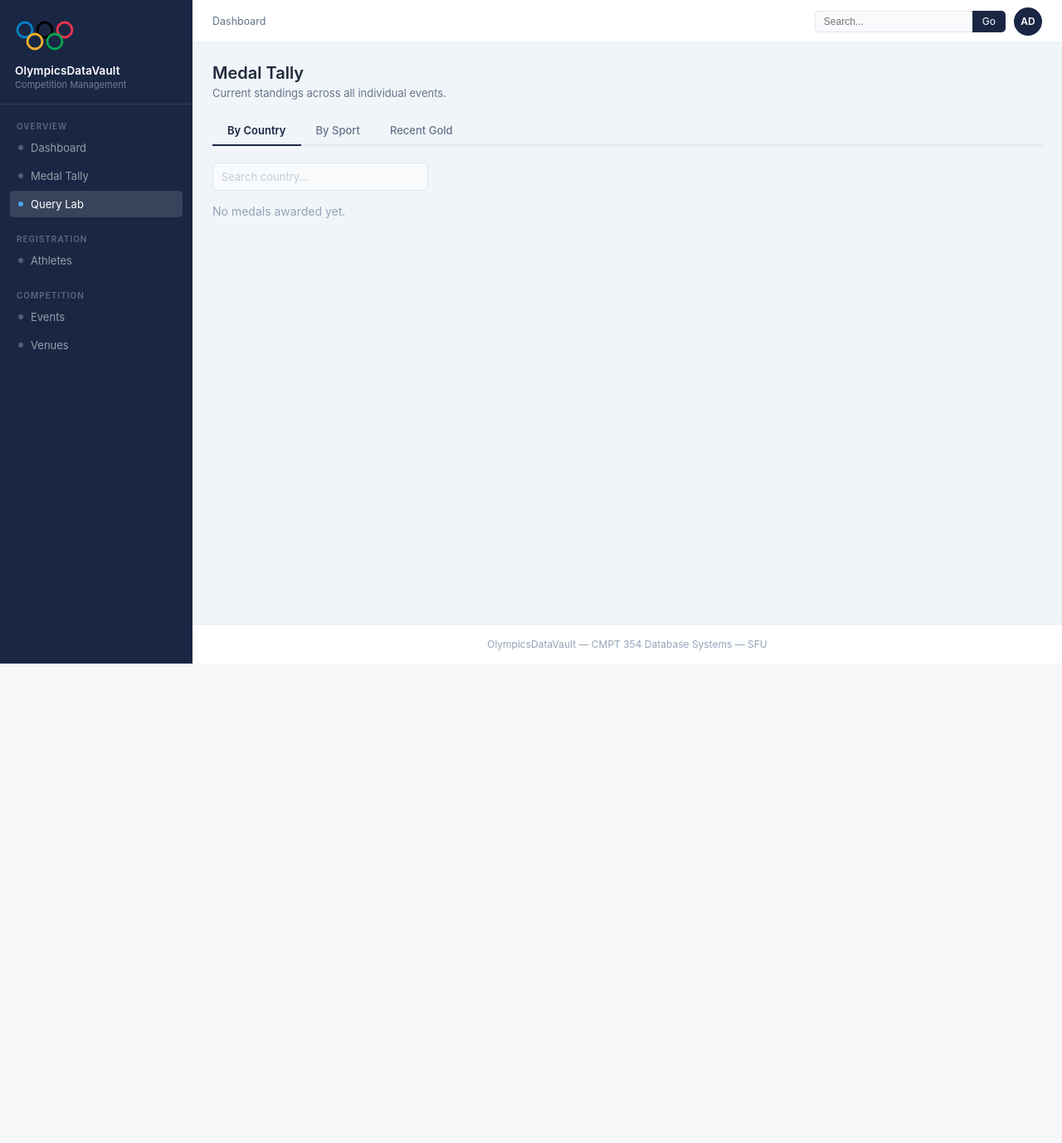
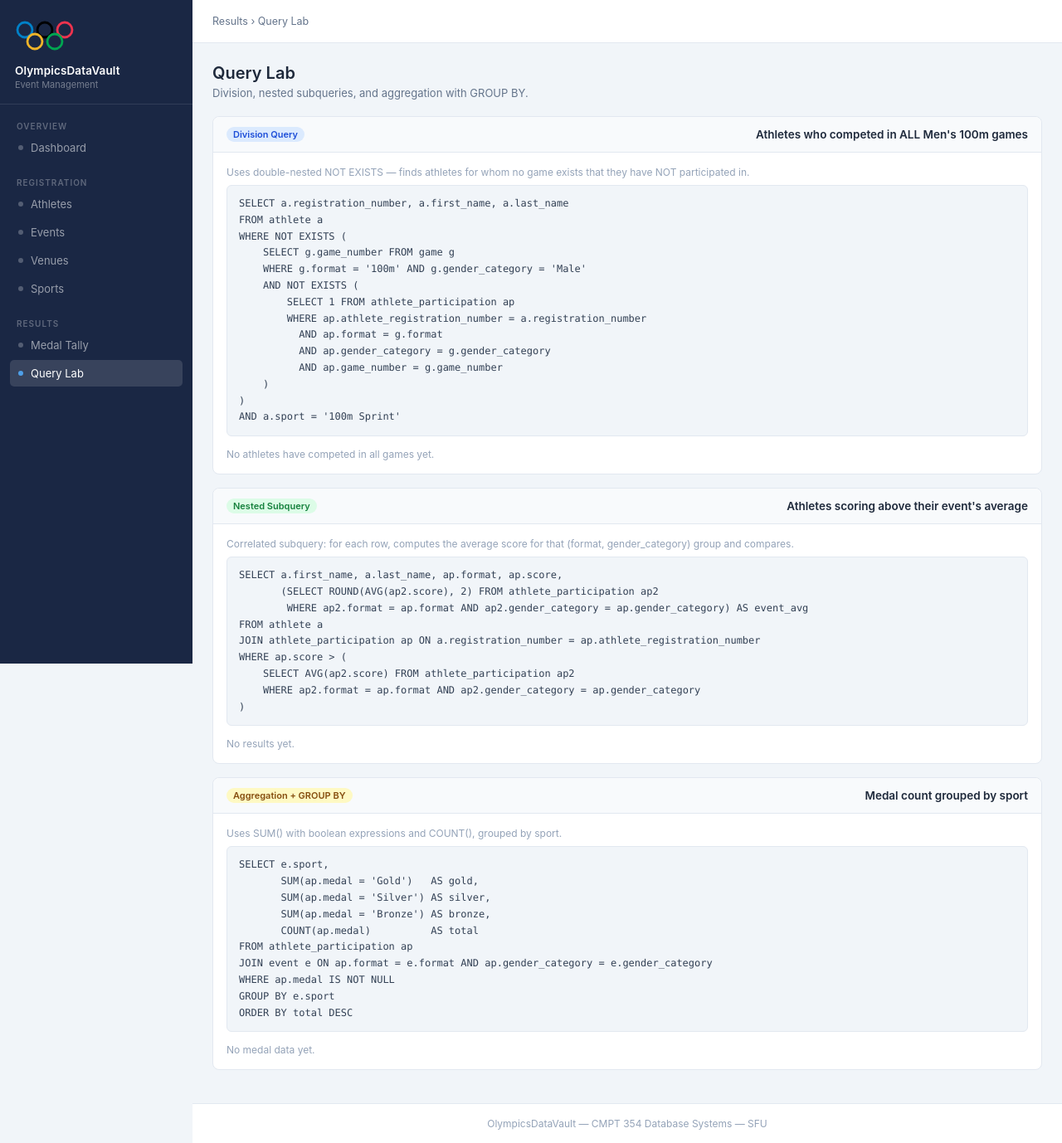
Before and after one commit to DakshArora07/OlympicsDataVault, a Flask app: page /queries in a window 1280 px wide. Shown: the whole page at 83% size. Before the commit the page ends 800 px from the top, so only its background shows below. Run offline with Flask 3, Linux system fonts and the light colour scheme.

Commit message:
Edited html files

```diff
--- a/templates/index.html
+++ b/templates/index.html
@@ -2,8 +2,7 @@
 {% block title %}Dashboard{% endblock %}
 
 {% block content %}
-<div class="page-title">OlympicsDataVault </div>
-<div class="page-subtitle">Athlete registry, event management and medal tracking for the Olympic Games.</div>
+<div class="page-title">OlympicsDataVault</div>
 
 
 <div class="stat-row">
--- a/templates/layout.html
+++ b/templates/layout.html
@@ -10,7 +10,6 @@
 
 <div class="app-shell">
 
-
     <aside class="sidebar">
 
         <div class="sb-logo">
@@ -22,16 +21,41 @@
                 <circle cx="48" cy="30" r="9" stroke="#00A651" stroke-width="2.8" fill="none"/>
             </svg>
             <div class="sb-name">OlympicsDataVault</div>
-            <div class="sb-sub">Competition Management</div>
+            <div class="sb-sub">Event Management</div>
         </div>
 
         <nav class="sb-nav">
+
             <div class="sb-section">
                 <div class="sb-section-label">Overview</div>
                 <a class="sb-link {% if request.endpoint == 'index' %}active{% endif %}"
                    href="{{ url_for('index') }}">
                     <span class="sb-dot"></span>Dashboard
                 </a>
+            </div>
+
+            <div class="sb-section">
+                <div class="sb-section-label">Registration</div>
+                <a class="sb-link {% if 'athlete' in (request.endpoint or '') %}active{% endif %}"
+                   href="{{ url_for('athletes') }}">
+                    <span class="sb-dot"></span>Athletes
+                </a>
+                <a class="sb-link {% if 'event' in (request.endpoint or '') %}active{% endif %}"
+                   href="{{ url_for('events') }}">
+                    <span class="sb-dot"></span>Events
+                </a>
+                <a class="sb-link {% if request.endpoint == 'venues' %}active{% endif %}"
+                   href="{{ url_for('venues') }}">
+                    <span class="sb-dot"></span>Venues
+                </a>
+                <a class="sb-link {% if request.endpoint == 'sports' %}active{% endif %}"
+                   href="{{ url_for('sports') }}">
+                    <span class="sb-dot"></span>Sports
+                </a>
+            </div>
+
+            <div class="sb-section">
+                <div class="sb-section-label">Results</div>
                 <a class="sb-link {% if request.endpoint == 'medals' %}active{% endif %}"
                    href="{{ url_for('medals') }}">
                     <span class="sb-dot"></span>Medal Tally
@@ -42,43 +66,15 @@
                 </a>
             </div>
 
-            <div class="sb-section">
-                <div class="sb-section-label">Registration</div>
-                <a class="sb-link {% if 'athlete' in (request.endpoint or '') %}active{% endif %}"
-                   href="{{ url_for('athletes') }}">
-                    <span class="sb-dot"></span>Athletes
-                </a>
-            </div>
-
-            <div class="sb-section">
-                <div class="sb-section-label">Competition</div>
-                <a class="sb-link {% if 'event' in (request.endpoint or '') %}active{% endif %}"
-                   href="{{ url_for('events') }}">
-                    <span class="sb-dot"></span>Events
-                </a>
-                <a class="sb-link {% if request.endpoint == 'venues' %}active{% endif %}"
-                   href="{{ url_for('venues') }}">
-                    <span class="sb-dot"></span>Venues
-                </a>
-            </div>
         </nav>
 
     </aside>
-
 
     <div class="main-area">
 
         <div class="topbar">
             <div class="breadcrumb">
                 {% block breadcrumb %}Dashboard{% endblock %}
-            </div>
-            <div class="topbar-right">
-                <form class="topbar-search" action="{{ url_for('search') }}" method="GET">
-                    <input type="search" name="q" placeholder="Search..."
-                           value="{{ request.args.get('q', '') }}">
-                    <button type="submit">Go</button>
-                </form>
-                <div class="avatar">AD</div>
             </div>
         </div>
 
--- a/templates/medals.html
+++ b/templates/medals.html
@@ -1,5 +1,6 @@
 {% extends "layout.html" %}
 {% block title %}Medal Tally{% endblock %}
+{% block breadcrumb %}Results &rsaquo; Medal Tally{% endblock %}
 
 {% block content %}
 <div class="page-title">Medal Tally</div>
@@ -11,7 +12,6 @@
         <button class="tab-btn" data-tab="sports">By Sport</button>
         <button class="tab-btn" data-tab="recent">Recent Gold</button>
     </div>
-
 
     <div data-panel="countries">
         <div class="mb-16">
@@ -58,7 +58,6 @@
         <p class="text-muted">No medals awarded yet.</p>
         {% endif %}
     </div>
-
 
     <div data-panel="sports" style="display:none;">
         {% if sport_medals %}
--- a/templates/queries.html
+++ b/templates/queries.html
@@ -1,68 +1,117 @@
 {% extends "layout.html" %}
-{% block title %}Medal Tally{% endblock %}
+{% block title %}Query Lab{% endblock %}
+{% block breadcrumb %}Results &rsaquo; Query Lab{% endblock %}
 
 {% block content %}
-<div class="page-title">Medal Tally</div>
-<div class="page-subtitle">Current standings across all individual events.</div>
+<div class="page-title">Query Lab</div>
+<div class="page-subtitle">Division, nested subqueries, and aggregation with GROUP BY.</div>
 
-<div data-tabs>
-    <div class="tab-bar">
-        <button class="tab-btn active" data-tab="countries">By Country</button>
-        <button class="tab-btn" data-tab="sports">By Sport</button>
-        <button class="tab-btn" data-tab="recent">Recent Gold</button>
+<!-- Q1: Division -->
+<div class="card mb-16">
+    <div class="card-header">
+        <span class="badge badge-blue">Division Query</span>
+        &nbsp; Athletes who competed in ALL Men's 100m games
     </div>
-
-
-    <div data-panel="countries">
-        <div class="mb-16">
-            <input type="search" id="liveSearch" class="form-control"
-                   placeholder="Search country..." style="max-width:260px;">
-        </div>
-        {% if individual_tally %}
-        <div class="card">
+    <div class="card-body">
+        <p class="text-muted text-small mb-8">
+            Uses double-nested NOT EXISTS — finds athletes for whom no game exists that they have NOT participated in.
+        </p>
+        <div class="sql-code">SELECT a.registration_number, a.first_name, a.last_name
+FROM athlete a
+WHERE NOT EXISTS (
+    SELECT g.game_number FROM game g
+    WHERE g.format = '100m' AND g.gender_category = 'Male'
+    AND NOT EXISTS (
+        SELECT 1 FROM athlete_participation ap
+        WHERE ap.athlete_registration_number = a.registration_number
+          AND ap.format = g.format
+          AND ap.gender_category = g.gender_category
+          AND ap.game_number = g.game_number
+    )
+)
+AND a.sport = '100m Sprint'</div>
+        {% if division_result %}
         <table>
-                <thead>
+            <thead><tr><th>#</th><th>Name</th><th>Country</th></tr></thead>
+            <tbody>
+                {% for r in division_result %}
                 <tr>
-                        <th>#</th>
-                        <th>Country</th>
-                        <th>Continent</th>
-                        <th>&#127948; Gold</th>
-                        <th>&#127949; Silver</th>
-                        <th>&#127950; Bronze</th>
-                        <th>Total</th>
-                    </tr>
-                </thead>
-                <tbody>
-                    {% for row in individual_tally %}
-                    <tr data-searchable>
-                        <td class="text-muted text-small">{{ loop.index }}</td>
-                        <td>
-                            {% if row.flag %}
-                            <img src="{{ row.flag }}" alt="" width="22" height="15"
-                                 style="vertical-align:middle;margin-right:6px;border-radius:2px;"
-                                 onerror="this.style.display='none'">
-                            {% endif %}
-                            <strong>{{ row.country }}</strong>
-                        </td>
-                        <td class="text-small text-muted">{{ row.continent }}</td>
-                        <td class="gold-text">{{ row.gold or 0 }}</td>
-                        <td class="silver-text">{{ row.silver or 0 }}</td>
-                        <td class="bronze-text">{{ row.bronze or 0 }}</td>
-                        <td><strong>{{ row.total or 0 }}</strong></td>
+                    <td>{{ loop.index }}</td>
+                    <td><strong>{{ r.first_name }} {{ r.last_name }}</strong></td>
+                    <td>{{ r.country }}</td>
                 </tr>
                 {% endfor %}
             </tbody>
         </table>
-        </div>
         {% else %}
-        <p class="text-muted">No medals awarded yet.</p>
+        <p class="text-muted text-small">No athletes have competed in all games yet.</p>
         {% endif %}
     </div>
+</div>
 
+<!-- Q2: Nested subquery -->
+<div class="card mb-16">
+    <div class="card-header">
+        <span class="badge badge-green">Nested Subquery</span>
+        &nbsp; Athletes scoring above their event's average
+    </div>
+    <div class="card-body">
+        <p class="text-muted text-small mb-8">
+            Correlated subquery: for each row, computes the average score for that (format, gender_category) group and compares.
+        </p>
+        <div class="sql-code">SELECT a.first_name, a.last_name, ap.format, ap.score,
+       (SELECT ROUND(AVG(ap2.score), 2) FROM athlete_participation ap2
+        WHERE ap2.format = ap.format AND ap2.gender_category = ap.gender_category) AS event_avg
+FROM athlete a
+JOIN athlete_participation ap ON a.registration_number = ap.athlete_registration_number
+WHERE ap.score > (
+    SELECT AVG(ap2.score) FROM athlete_participation ap2
+    WHERE ap2.format = ap.format AND ap2.gender_category = ap.gender_category
+)</div>
+        {% if above_avg %}
+        <table>
+            <thead>
+                <tr><th>Athlete</th><th>Event</th><th>Score</th><th>Event Avg</th><th>Above Avg By</th></tr>
+            </thead>
+            <tbody>
+                {% for r in above_avg %}
+                <tr>
+                    <td><strong>{{ r.first_name }} {{ r.last_name }}</strong></td>
+                    <td>{{ r.format }} &middot; {{ r.gender_category }}</td>
+                    <td class="gold-text"><strong>{{ "%.2f"|format(r.score) }}</strong></td>
+                    <td class="text-muted">{{ r.event_avg }}</td>
+                    <td style="color:green;">+{{ "%.2f"|format(r.score - r.event_avg) }}</td>
+                </tr>
+                {% endfor %}
+            </tbody>
+        </table>
+        {% else %}
+        <p class="text-muted text-small">No results yet.</p>
+        {% endif %}
+    </div>
+</div>
 
-    <div data-panel="sports" style="display:none;">
-        {% if sport_medals %}
-        <div class="card">
+<!-- Q3: Aggregation + GROUP BY -->
+<div class="card mb-16">
+    <div class="card-header">
+        <span class="badge badge-gold">Aggregation + GROUP BY</span>
+        &nbsp; Medal count grouped by sport
+    </div>
+    <div class="card-body">
+        <p class="text-muted text-small mb-8">
+            Uses SUM() with boolean expressions and COUNT(), grouped by sport.
+        </p>
+        <div class="sql-code">SELECT e.sport,
+       SUM(ap.medal = 'Gold')   AS gold,
+       SUM(ap.medal = 'Silver') AS silver,
+       SUM(ap.medal = 'Bronze') AS bronze,
+       COUNT(ap.medal)          AS total
+FROM athlete_participation ap
+JOIN event e ON ap.format = e.format AND ap.gender_category = e.gender_category
+WHERE ap.medal IS NOT NULL
+GROUP BY e.sport
+ORDER BY total DESC</div>
+        {% if medals_by_sport %}
         <table>
             <thead>
                 <tr>
@@ -74,57 +123,19 @@
                 </tr>
             </thead>
             <tbody>
-                    {% for s in sport_medals %}
+                {% for r in medals_by_sport %}
                 <tr>
-                        <td><strong>{{ s.sport }}</strong></td>
-                        <td class="gold-text">{{ s.gold or 0 }}</td>
-                        <td class="silver-text">{{ s.silver or 0 }}</td>
-                        <td class="bronze-text">{{ s.bronze or 0 }}</td>
-                        <td><strong>{{ (s.gold or 0) + (s.silver or 0) + (s.bronze or 0) }}</strong></td>
+                    <td><strong>{{ r.sport }}</strong></td>
+                    <td class="gold-text">{{ r.gold or 0 }}</td>
+                    <td class="silver-text">{{ r.silver or 0 }}</td>
+                    <td class="bronze-text">{{ r.bronze or 0 }}</td>
+                    <td><strong>{{ r.total }}</strong></td>
                 </tr>
                 {% endfor %}
             </tbody>
         </table>
-        </div>
         {% else %}
-        <p class="text-muted">No sport medal data yet.</p>
-        {% endif %}
-    </div>
-
-
-    <div data-panel="recent" style="display:none;">
-        {% if gold_medalists %}
-        <div class="card">
-            <table>
-                <thead>
-                    <tr><th>Athlete</th><th>Country</th><th>Sport</th><th>Event</th><th>Date</th></tr>
-                </thead>
-                <tbody>
-                    {% for g in gold_medalists %}
-                    <tr>
-                        <td>&#127948; <strong>{{ g.first_name }} {{ g.last_name }}</strong></td>
-                        <td>
-                            {% if g.flag %}
-                            <img src="{{ g.flag }}" alt="" width="20" height="14"
-                                 style="vertical-align:middle;margin-right:4px;border-radius:2px;"
-                                 onerror="this.style.display='none'">
-                            {% endif %}
-                            {{ g.country }}
-                        </td>
-                        <td class="text-small">{{ g.sport }}</td>
-                        <td>
-                            <a href="{{ url_for('event_detail', format=g.format, gender=g.gender_category) }}" class="text-small">
-                                {{ g.format }} &middot; {{ g.gender_category }}
-                            </a>
-                        </td>
-                        <td class="text-small text-muted">{{ g.date }}</td>
-                    </tr>
-                    {% endfor %}
-                </tbody>
-            </table>
-        </div>
-        {% else %}
-        <p class="text-muted">No gold medals awarded yet.</p>
+        <p class="text-muted text-small">No medal data yet.</p>
         {% endif %}
     </div>
 </div>
```
Also changed, not shown: templates/events.html (+49 -39 lines), templates/register_event.html (added, +119 -0 lines), templates/register_team.html (added, +67 -0 lines), templates/search.html (deleted, +0 -86 lines), templates/sports.html (added, +42 -0 lines), templates/venues.html (+7 -2 lines), templates/edit_athlete.html (line endings or trailing spaces), templates/event_detail.html (line endings or trailing spaces). Lines whose indentation alone changed are shown as unchanged.
